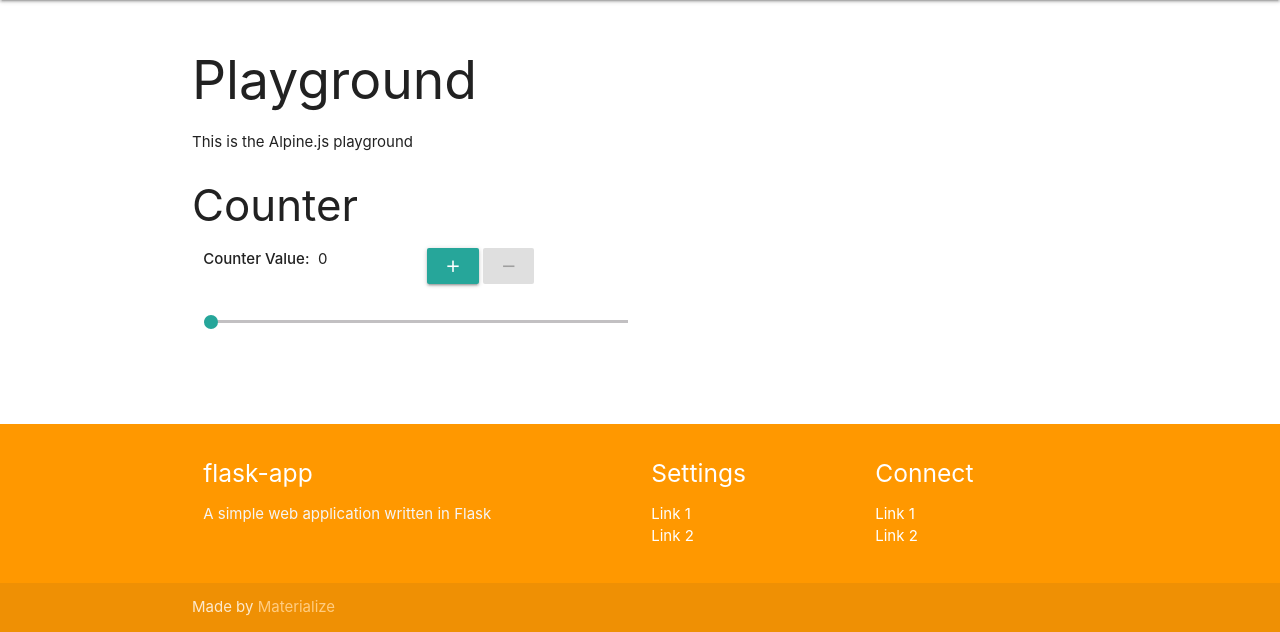
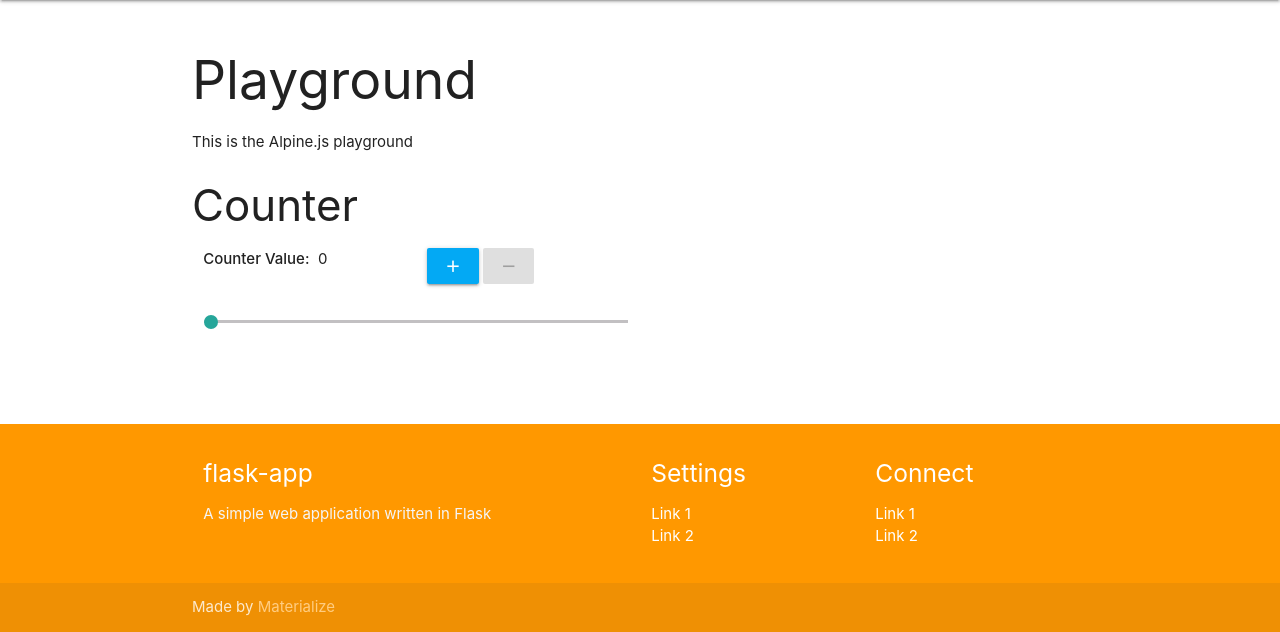
Before and after one commit to ehsanx64/flask-app, a Flask app: page /playground in a window 1280 px wide. Shown: the part 64-696 px from the top of the page. Run offline with Flask 3, Linux system fonts and the light colour scheme.

Commit message:
refactor: minor ui improvements

```diff
--- a/templates/playground.html
+++ b/templates/playground.html
@@ -5,6 +5,9 @@
 {% block head %}
 {{ super() }}
 <style type="text/css">
+#playground-counter {
+    display: block;
+}
 </style>
 {% endblock %}
 
@@ -25,12 +28,14 @@
                             <span x-text="count"></span>
                         </div>
                         <div class="col s6">
-                            <a class="waves-effect waves-light btn" x-bind:class="count >= 10 ? 'disabled' : ''"
-                                @click="onPlusClick">
+                            <a class="waves-effect waves-light btn light-blue"
+                            x-bind:class="count >= 10 ? 'disabled' : ''"
+                            @click="onPlusClick">
                                 <i class="material-icons dp48">add</i>
                             </a>
-                            <a class="waves-effect waves-light btn" x-bind:class="count <= 0 ? 'disabled' : ''"
-                                @click="onMinusClick">
+                            <a class="waves-effect waves-light btn light-blue"
+                            x-bind:class="count <= 0 ? 'disabled' : ''"
+                            @click="onMinusClick">
                                 <i class="material-icons dp48">remove</i>
                             </a>
                         </div>
```
